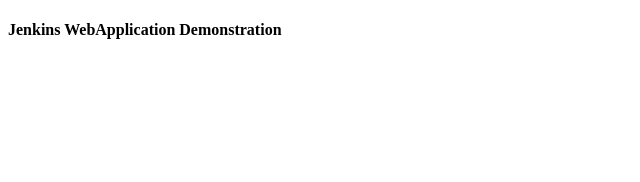
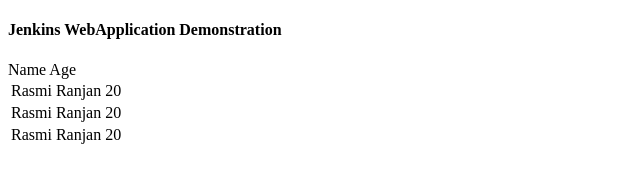
Before and after one commit to rasmirap/WebDemo, a plain HTML site: page WebContent/index.html in a window 1280 px wide. Shown: the whole page, without its empty margins (0-640 px from the left). Drawn offline with Linux system fonts and the light colour scheme.

Commit message:
Table added.

```diff
--- a/WebContent/index.html
+++ b/WebContent/index.html
@@ -6,5 +6,26 @@
 </head>
 <body>
 	<h4>Jenkins WebApplication Demonstration</h4>
+	<table>
+		<thead>Name
+		</thead>
+		<thead>Age
+		</thead>
+		<tbody>
+			<tr>
+				<td>Rasmi Ranjan</td>
+				<td>20</td>
+			</tr>
+			<tr>
+				<td>Rasmi Ranjan</td>
+				<td>20</td>
+			</tr>
+			<tr>
+				<td>Rasmi Ranjan</td>
+				<td>20</td>
+			</tr>
+
+		</tbody>
+	</table>
 </body>
 </html>
```
